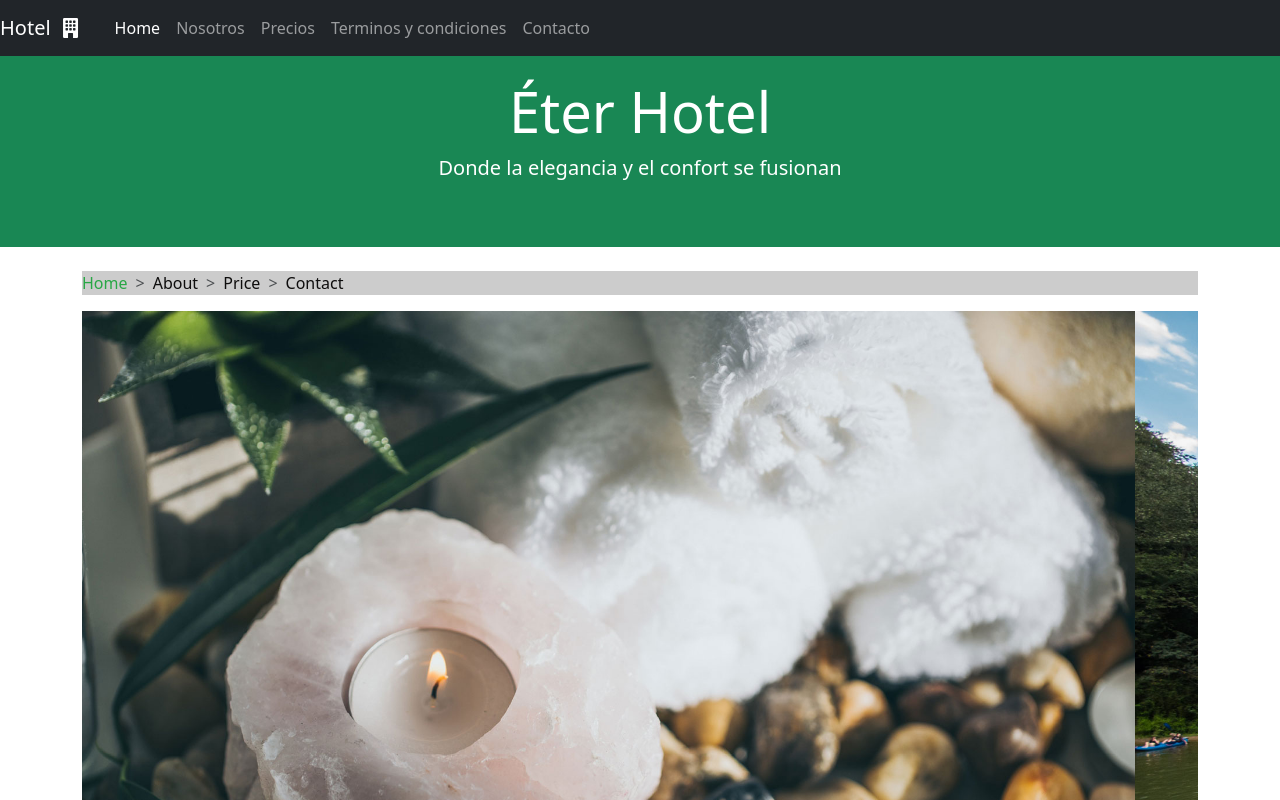
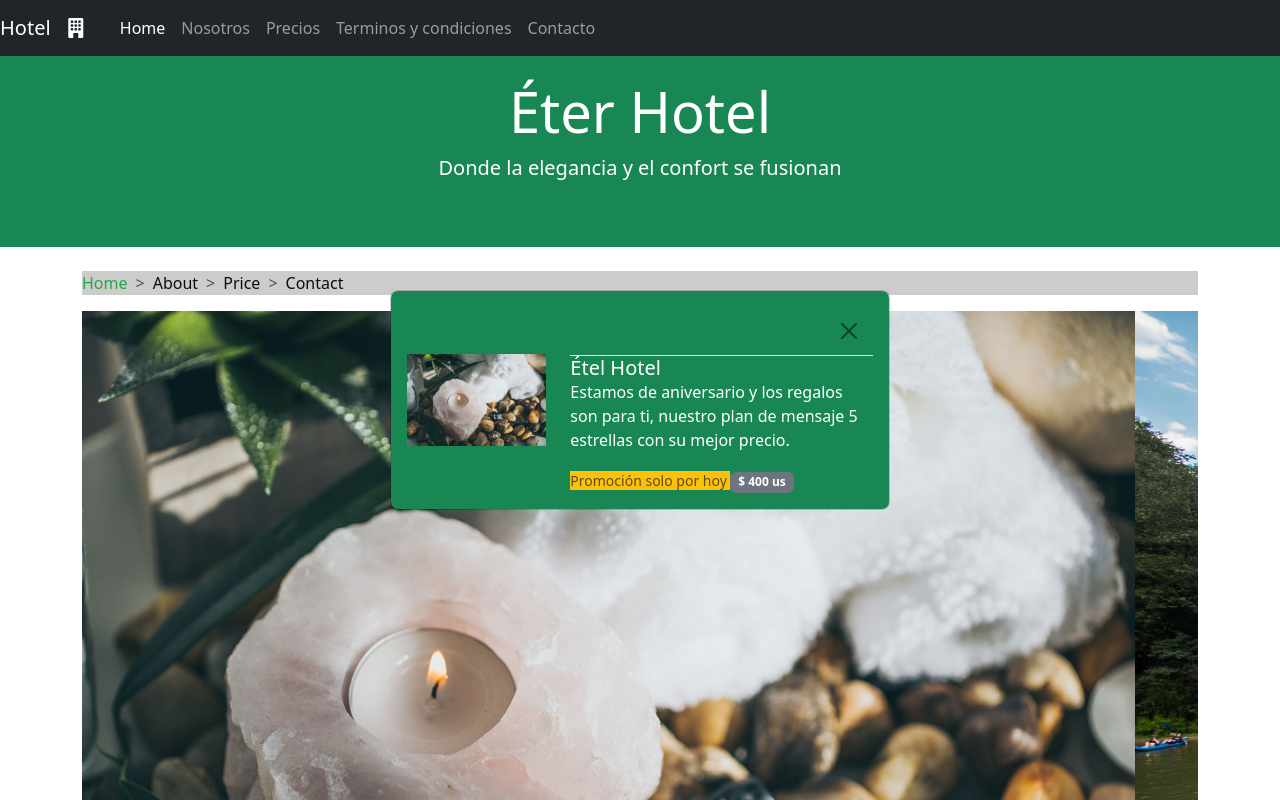
Before and after one commit to joseluisn26-code/eter-hotel, a website: page index.html in a window 1280 px wide. Shown: the top 800 px of the page. Drawn offline with nearby package versions, Linux system fonts and the light colour scheme.

Commit message:
modal, badge

```diff
--- a/index.html
+++ b/index.html
@@ -17,17 +17,36 @@
   </head>
   <body>
     <nav class="navbar navbar-expand-md navbar-dark bg-dark fixed-top">
-      <a class="navbar-brand" href="#">Hotel<i class="bi bi-building-fill home-icon"></i></a>
-      <button class="navbar-toggler" type="button" data-bs-toggle="collapse" data-bs-target="#navbarSupportedContent" aria-controls="navbarSupportedContent" aria-expanded="false" aria-label="Toggle navigation">
+      <a class="navbar-brand" href="#">
+        Hotel
+        <i class="bi bi-building-fill home-icon"></i>
+      </a>
+      <button
+        class="navbar-toggler"
+        type="button"
+        data-bs-toggle="collapse"
+        data-bs-target="#navbarSupportedContent"
+        aria-controls="navbarSupportedContent"
+        aria-expanded="false"
+        aria-label="Toggle navigation"
+      >
         <span class="navbar-toggler-icon"></span>
       </button>
       <div class="collapse navbar-collapse" id="navbarSupportedContent">
         <ul class="navbar-nav me-auto">
           <li class="nav-item"><a href="#" class="nav-link active">Home</a></li>
-          <li class="nav-item"><a href="./about.html" class="nav-link">Nosotros</a></li>
-          <li class="nav-item"><a href="./price.html" class="nav-link">Precios</a></li>
-          <li class="nav-item"><a href="#" class="nav-link">Terminos y condiciones</a></li>
-          <li class="nav-item"><a href="./contact.html" class="nav-link">Contacto</a></li>
+          <li class="nav-item">
+            <a href="./about.html" class="nav-link">Nosotros</a>
+          </li>
+          <li class="nav-item">
+            <a href="./price.html" class="nav-link">Precios</a>
+          </li>
+          <li class="nav-item">
+            <a href="#" class="nav-link">Terminos y condiciones</a>
+          </li>
+          <li class="nav-item">
+            <a href="./contact.html" class="nav-link">Contacto</a>
+          </li>
         </ul>
       </div>
     </nav>
@@ -44,10 +63,18 @@
     <div class="container">
       <nav style="--bs-breadcrumb-divider: '>';" aria-label="breadcrumb">
         <ol class="breadcrumb">
-          <li class="breadcrumb-item active"><a href="./index.html">Home</a></li>
-          <li class="breadcrumb-item" aria-current="page"><a href="./about.html">About</a></li>
-          <li class="breadcrumb-item" aria-current="page"><a href="./price.html">Price</a></li>
-          <li class="breadcrumb-item" aria-current="page"><a href="./contact.html">Contact</a></li>
+          <li class="breadcrumb-item active">
+            <a href="./index.html">Home</a>
+          </li>
+          <li class="breadcrumb-item" aria-current="page">
+            <a href="./about.html">About</a>
+          </li>
+          <li class="breadcrumb-item" aria-current="page">
+            <a href="./price.html">Price</a>
+          </li>
+          <li class="breadcrumb-item" aria-current="page">
+            <a href="./contact.html">Contact</a>
+          </li>
         </ol>
       </nav>
       <div class="row justify-content-center">
@@ -55,10 +82,18 @@
           <div id="carousel" class="carousel slide" data-bs-ride="carousel">
             <div class="carousel-inner">
               <div class="carousel-item active">
-                    <img src="./public/images/spa.jpg" class="d-block mx-auto w-100" alt="...">
+                <img
+                  src="./public/images/spa.jpg"
+                  class="d-block mx-auto w-100"
+                  alt="..."
+                />
               </div>
               <div class="carousel-item">
-                    <img src="./public/images/sport.jpg" class="d-block mx-auto w-100" alt="...">
+                <img
+                  src="./public/images/sport.jpg"
+                  class="d-block mx-auto w-100"
+                  alt="..."
+                />
               </div>
             </div>
           </div>
@@ -109,7 +144,7 @@
                 descubre el equilibrio perfecto entre mente y cuerpo.
               </p>
               <div class="d-flex justify-content-center">
-                <a href="#" class="btn btn-success ">Ver más</a>
+                <a href="#" class="btn btn-success">Ver más</a>
               </div>
             </div>
           </div>
@@ -130,7 +165,7 @@
                 calidad. Disfruta de una experiencia culinaria inolvidable.
               </p>
               <div class="d-flex justify-content-center">
-                <a href="#" class="btn btn-success ">Ver más</a>
+                <a href="#" class="btn btn-success">Ver más</a>
               </div>
             </div>
           </div>
@@ -146,12 +181,12 @@
               <h5 class="card-title">Experiencia de Deportes Acuáticos</h5>
               <p class="card-text">
                 Sumérgete en una emocionante experiencia de deportes acuáticos
-                en nuestras hermosas playas. Desde surf hasta snorkel,
-                ofrecemos una variedad de actividades emocionantes para todos
-                los niveles de habilidad.
+                en nuestras hermosas playas. Desde surf hasta snorkel, ofrecemos
+                una variedad de actividades emocionantes para todos los niveles
+                de habilidad.
               </p>
               <div class="d-flex justify-content-center">
-                <a href="#" class="btn btn-success ">Ver más</a>
+                <a href="#" class="btn btn-success">Ver más</a>
               </div>
             </div>
           </div>
@@ -168,17 +203,47 @@
               <p class="card-text">
                 Descubre los encantos de nuestra ciudad con nuestro tour guiado.
                 Acompañado por expertos guías locales, explorarás los lugares
-                más emblemáticos, conocerás la historia del lugar, y
-                vivirás una experiencia enriquecedora.
+                más emblemáticos, conocerás la historia del lugar, y vivirás una
+                experiencia enriquecedora.
               </p>
               <div class="d-flex justify-content-center">
-                <a href="#" class="btn btn-success ">Ver más</a>
+                <a href="#" class="btn btn-success">Ver más</a>
               </div>
             </div>
           </div>
         </div>
       </div>
     </div>
+
+<!-- Modal -->
+<div class="modal fade" id="miModal" tabindex="-1" aria-labelledby="exampleModalLabel" aria-hidden="true">
+  <div class="modal-dialog modal-dialog-centered">
+    <div class="modal-content text-bg-success">
+      <div class="modal-body">
+        <div class="row">
+          <div class="col-md-4 d-flex justify-content-center align-items-center">
+            <div class="w-100">
+              <img src="./public/images/spa.jpg" class="img-fluid mx-auto d-block" alt="spa">
+            </div>
+          </div>
+          <div class="col-md-8">
+            <div class="card-body">
+              <div class="modal-header justify-content-end">
+                <button type="button" class="btn-close" data-bs-dismiss="modal" aria-label="Close"></button>
+              </div>
+              <h5 class="card-title">Étel Hotel</h5>
+              <p class="card-text">Estamos de aniversario y los regalos son para ti, nuestro plan de mensaje 5 estrellas con su mejor precio.</p>
+              <p class="card-text"><small class="text-muted text-bg-warning">Promoción solo por hoy </small><span class="badge text-bg-secondary">$ 400 us</span></p>
+            </div>
+          </div>
+        </div>
+      </div>
+    </div>
+  </div>
+</div>
+
+
+
     <footer class="footer bg-success">
       <div class="container">
         <div class="row">
@@ -214,11 +279,14 @@
           <div class="col-sm-4">
             <h4>Contacto</h4>
             <address>
-                <i class="bi bi-map"></i> Cll 10b # 81f -20, Bogotá, Colombia
+              <i class="bi bi-map"></i>
+              Cll 10b # 81f -20, Bogotá, Colombia
               <br />
-              <i class="bi bi-phone"></i> +573123521497
+              <i class="bi bi-phone"></i>
+              +573123521497
               <br />
-              <i class="bi bi-envelope-at"></i> jonovoan@poligran.edu.co
+              <i class="bi bi-envelope-at"></i>
+              jonovoan@poligran.edu.co
             </address>
           </div>
           <div class="col-sm-4 d-flex align-items-start flex-column">
@@ -234,5 +302,6 @@
       </div>
     </footer>
     <script src="node_modules/bootstrap/dist/js/bootstrap.min.js"></script>
+    <script src="js/modal.js"></script>
   </body>
 </html>
--- /dev/null
+++ b/js/modal.js
@@ -0,0 +1,14 @@
+window.addEventListener('load', function() {
+    var modal = document.getElementById('miModal');
+    var modalCloseButton = document.querySelector('.modal .btn-close');
+
+    modal.classList.add('show');
+    modal.style.display = 'block';
+
+    modalCloseButton.addEventListener('click', closeModal);
+
+    function closeModal() {
+      modal.classList.remove('show');
+      modal.style.display = 'none';
+    }
+  });
```
Also changed, not shown: price.html (+4 -4 lines). Lines whose indentation alone changed are shown as unchanged.
